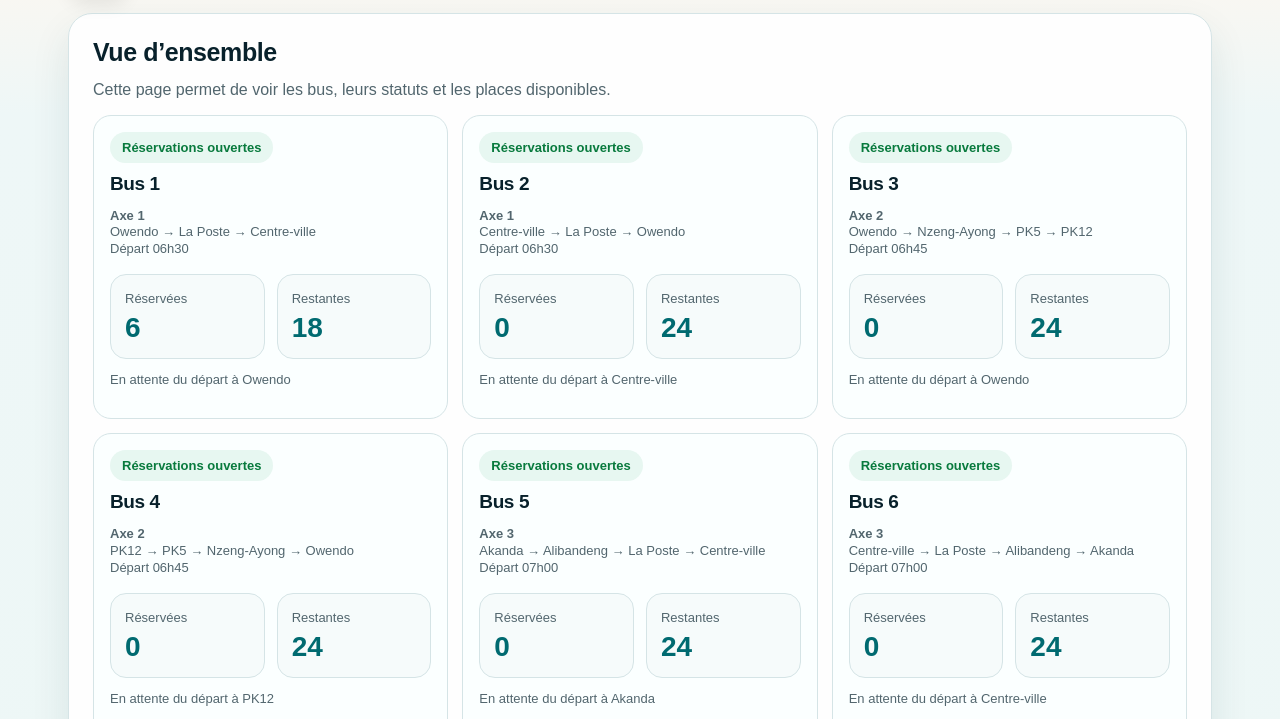
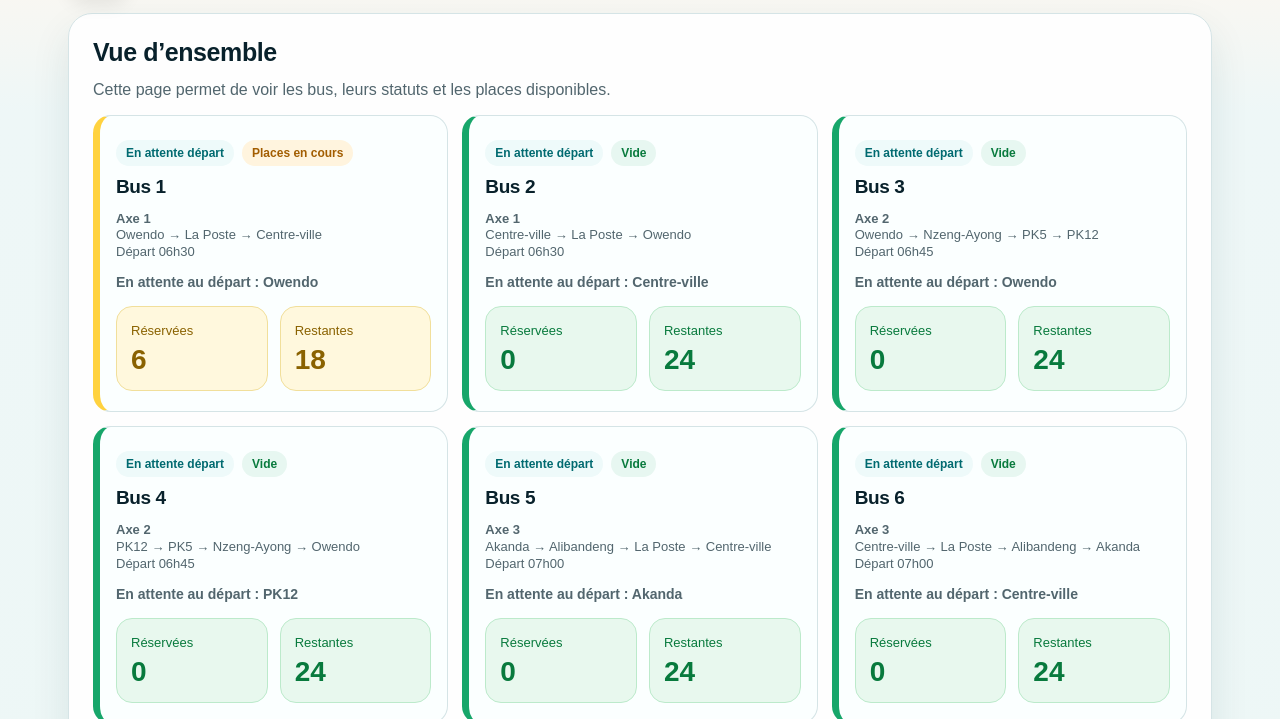
Before and after one commit to TaclarGabon/taclar-g10-tp-transport-demo, a plain HTML site: page dispatch.html in a window 1280 px wide. Shown: the part 81-800 px from the top of the page. Drawn offline with Linux system fonts and the light colour scheme.

Commit message:
Add files via upload

```diff
--- a/app.js
+++ b/app.js
@@ -364,9 +364,63 @@ function terminalName(busDef){
   return busDef.stops[busDef.stops.length - 1].name;
 }
 
+
+function occupancyStatus(busState){
+  const reserved = totalReserved(busState);
+  const remaining = remainingSeats(busState);
+  if(remaining <= 0) return {label:"Complet", cls:"badge badge-full", cardCls:"bus-full", statReserved:"full", statRemaining:"zero"};
+  if(reserved > 0) return {label:"Places en cours", cls:"badge badge-partial", cardCls:"bus-partial", statReserved:"partial", statRemaining:"partial"};
+  return {label:"Vide", cls:"badge badge-open", cardCls:"bus-open", statReserved:"open", statRemaining:"open"};
+}
+
+function movementStatus(busDef, busState){
+  const stage = busState.stage;
+  const finalStage = busDef.stops.length * 2 - 2;
+
+  if(stage === 0){
+    return {
+      label:`En attente au départ : ${busDef.stops[0].name}`,
+      short:"En attente départ",
+      cls:"badge badge-wait",
+      lineCls:"status-line wait",
+      cardCls:"bus-open"
+    };
+  }
+
+  if(stage >= finalStage){
+    return {
+      label:`Arrivé au terminus : ${busDef.stops[busDef.stops.length - 1].name}`,
+      short:"Course terminée",
+      cls:"badge badge-done",
+      lineCls:"status-line done",
+      cardCls:"bus-done"
+    };
+  }
+
+  const moveIndex = Math.floor((stage + 1) / 2);
+
+  if(stage % 2 === 1){
+    return {
+      label:`En route vers ${busDef.stops[moveIndex].name}`,
+      short:`Vers ${busDef.stops[moveIndex].name}`,
+      cls:"badge badge-road",
+      lineCls:"status-line road",
+      cardCls:"bus-road"
+    };
+  }
+
+  return {
+    label:`À l’arrêt : ${busDef.stops[moveIndex].name} — embarquement`,
+    short:`Arrêt ${busDef.stops[moveIndex].name}`,
+    cls:"badge badge-stop",
+    lineCls:"status-line stop",
+    cardCls:"bus-stop"
+  };
+}
+
 window.G10TP = {
   BUS_DEFINITIONS, CAPACITY, loadState, saveState, resetAll, clearAllEmpty, getBusDef,
   totalReserved, remainingSeats, currentStatus, isTripFinished, getStepText, advanceTrip,
   resetTripOnly, resetBusFull, addReservation, sortedReservations, groupTotal,
-  renderReservationTable, renderTimeline, fillBusSelect, fillBoardingSelect, terminalName
+  renderReservationTable, renderTimeline, fillBusSelect, fillBoardingSelect, terminalName, occupancyStatus, movementStatus
 };
--- a/dispatch.html
+++ b/dispatch.html
@@ -44,18 +44,38 @@
       const state = G10TP.loadState();
       cards.innerHTML = G10TP.BUS_DEFINITIONS.map(bus => {
         const b = state.buses[bus.id];
-        const status = G10TP.currentStatus(b);
-        const step = G10TP.getStepText(bus, b);
+        const move = G10TP.movementStatus(bus, b);
+        const occ = G10TP.occupancyStatus(b);
+        const reserved = G10TP.totalReserved(b);
+        const remaining = G10TP.remainingSeats(b);
+
         return `
-          <div class="bus-card">
-            <span class="${status.cls}">${status.label}</span>
-            <h3>${bus.label}</h3>
-            <p class="small"><strong>${bus.axis}</strong><br>${bus.routeName}<br>Départ ${bus.startTime}</p>
+          <div class="bus-card ${move.cardCls} ${occ.cardCls}">
+            <div class="badge-row">
+              <span class="${move.cls}">${move.short}</span>
+              <span class="${occ.cls}">${occ.label}</span>
+            </div>
+
+            <h3>${bus.label} ${remaining <= 0 ? "— Complet" : ""}</h3>
+
+            <p class="small">
+              <strong>${bus.axis}</strong><br>
+              ${bus.routeName}<br>
+              Départ ${bus.startTime}
+            </p>
+
+            <p class="${move.lineCls}">${move.label}</p>
+
             <div class="stats" style="grid-template-columns:1fr 1fr">
-              <div class="stat"><span>Réservées</span><strong>${G10TP.totalReserved(b)}</strong></div>
-              <div class="stat"><span>Restantes</span><strong>${G10TP.remainingSeats(b)}</strong></div>
+              <div class="stat ${occ.statReserved}">
+                <span>Réservées</span>
+                <strong>${reserved}</strong>
+              </div>
+              <div class="stat ${occ.statRemaining}">
+                <span>Restantes</span>
+                <strong>${remaining}</strong>
+              </div>
             </div>
-            <p class="small">${step.current}</p>
           </div>
         `;
       }).join("");
--- a/styles.css
+++ b/styles.css
@@ -120,3 +120,78 @@ td{padding:11px 10px;border-bottom:1px solid var(--line);font-size:14px}
   .grid,.grid-3,.stats,.form-grid{grid-template-columns:1fr}
   .page{padding:12px}.card{padding:19px}.timeline{grid-template-columns:1fr}.timeline:before{display:none}
 }
+
+
+/* V2 Dispatch status enhancements */
+.status-line{
+  margin:10px 0 0;
+  font-weight:900;
+  font-size:14px;
+  color:var(--teal-dark);
+}
+.status-line.road{color:var(--blue-text)}
+.status-line.stop{color:var(--orange-text)}
+.status-line.wait{color:var(--muted)}
+.status-line.done{color:var(--green-text)}
+.status-line.full{color:var(--red-text)}
+
+.bus-card.bus-open{border-left:7px solid #17a66a}
+.bus-card.bus-partial{border-left:7px solid var(--yellow)}
+.bus-card.bus-full{border-left:7px solid #d52424}
+.bus-card.bus-road{border-left:7px solid #1553a3}
+.bus-card.bus-stop{border-left:7px solid #a25d00}
+.bus-card.bus-done{border-left:7px solid #087a3d}
+
+.stat.full{
+  background:#ffe4e4;
+  border-color:#ffc7c7;
+}
+.stat.full span,
+.stat.full strong{
+  color:#c02121;
+}
+.stat.partial{
+  background:#fff8dd;
+  border-color:#f1df9b;
+}
+.stat.partial span,
+.stat.partial strong{
+  color:#8a6200;
+}
+.stat.open{
+  background:#e8f8ee;
+  border-color:#bceacb;
+}
+.stat.open span,
+.stat.open strong{
+  color:#087a3d;
+}
+.stat.zero{
+  background:#f1f4f5;
+  border-color:#d6dee0;
+}
+.stat.zero span,
+.stat.zero strong{
+  color:#6b7b80;
+}
+
+.badge-row{
+  display:flex;
+  flex-wrap:wrap;
+  gap:8px;
+  margin:8px 0 10px;
+}
+.badge{
+  display:inline-block;
+  padding:6px 10px;
+  border-radius:999px;
+  font-weight:900;
+  font-size:12px;
+}
+.badge-full{background:#ffe4e4;color:#c02121}
+.badge-partial{background:#fff4de;color:#a25d00}
+.badge-open{background:#e7f7f1;color:#087a3d}
+.badge-road{background:#e8f1ff;color:#1553a3}
+.badge-stop{background:#fff4de;color:#a25d00}
+.badge-wait{background:#eefafa;color:#006a70}
+.badge-done{background:#e8f8ee;color:#087a3d}
```
Also changed, not shown: 1 other file.
